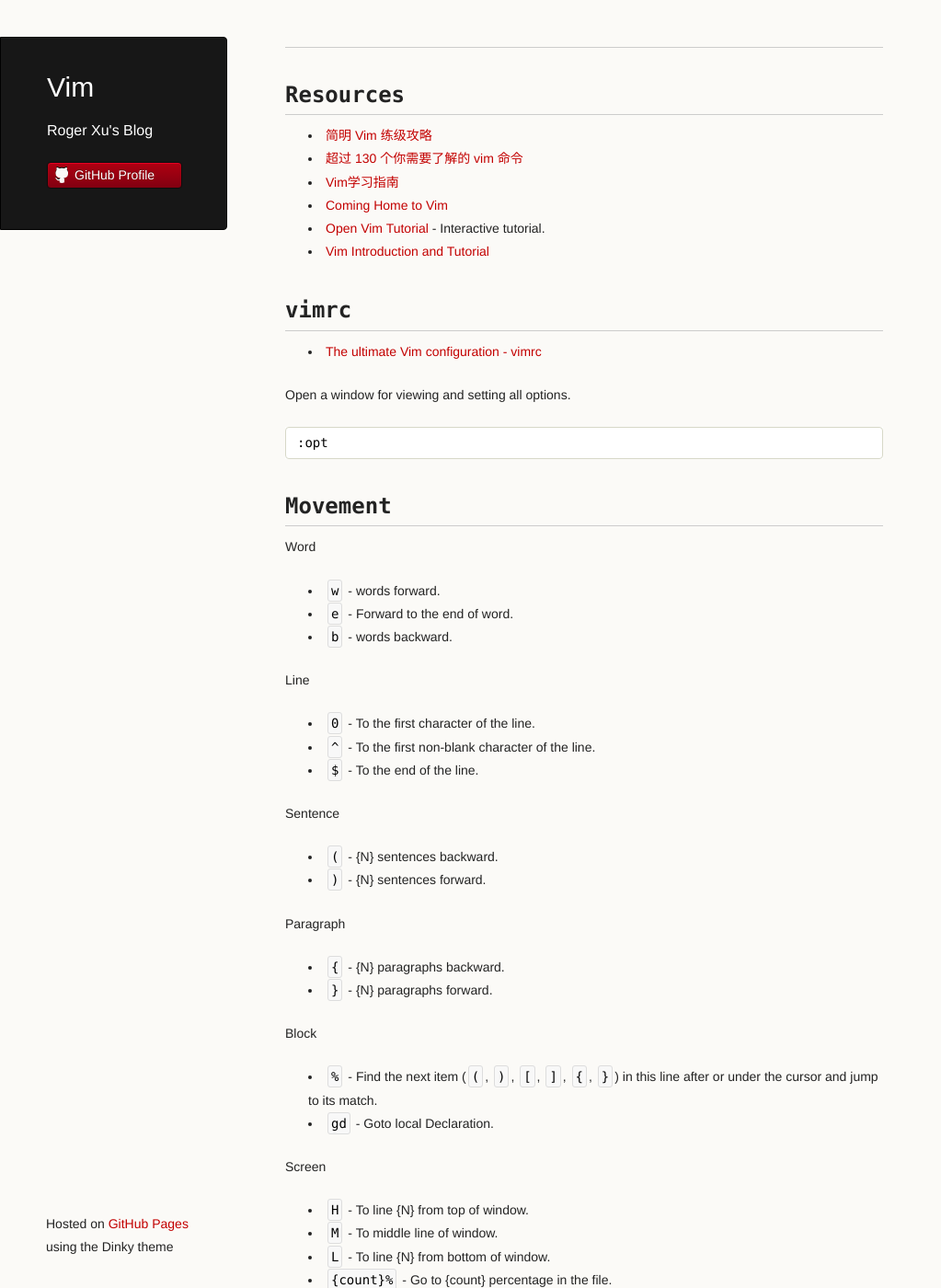
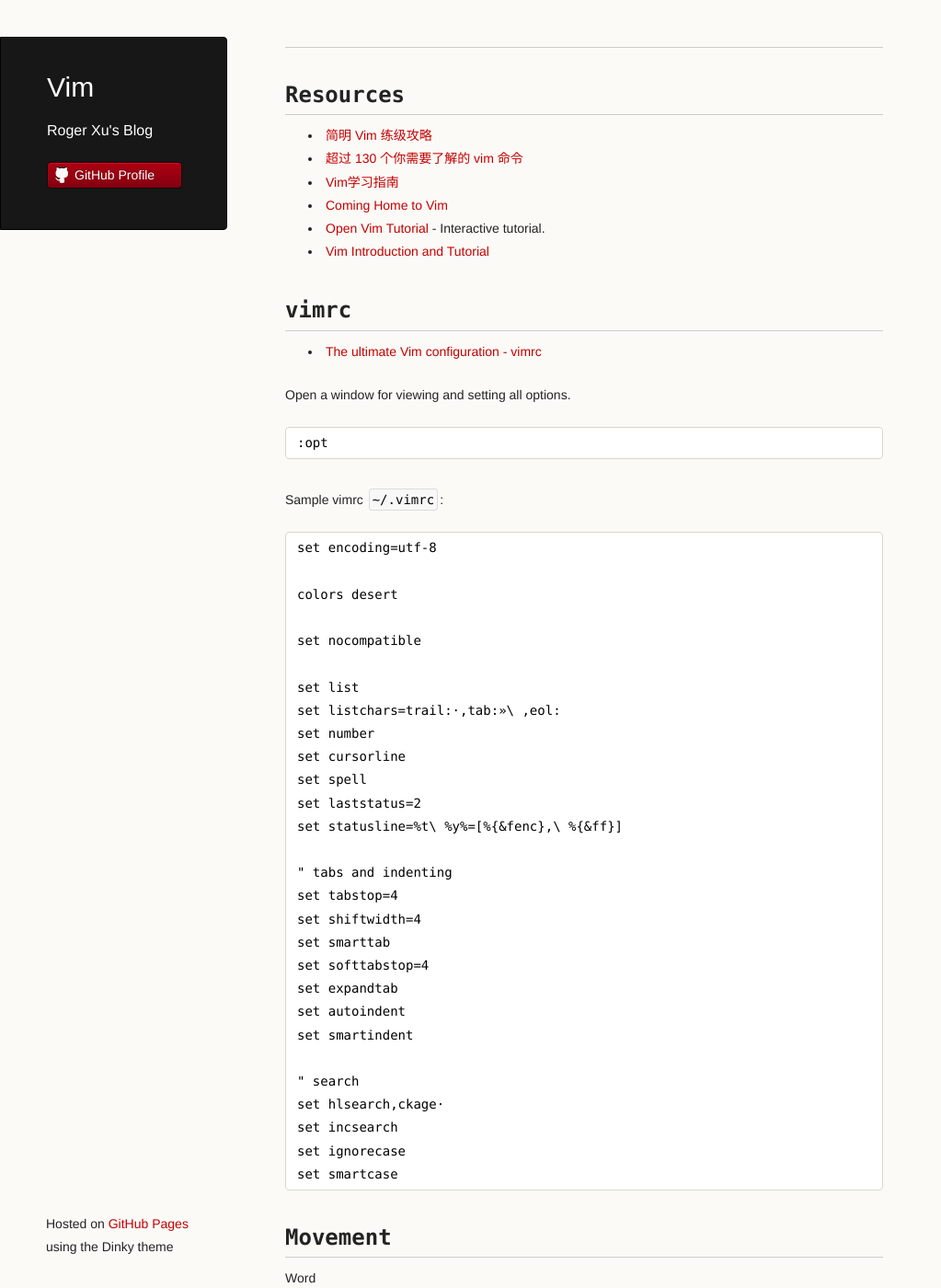
Before and after one commit to rogerxu/rogerxu.github.io, a Jekyll site: the page built from _posts/2012-09-28-vim.md, in a window 1280 px wide and 1400 px high. Shown: the whole window at 92% size, without its empty margins (0-1023 px from the left). Built offline with Jekyll 4.4.1, drawn with Linux system fonts in a browser that asks for light colours; some of the changed text lies outside the part shown.

Commit message:
Add vimrc section to Vim post.

```diff
--- a/_posts/2012-09-28-vim.md
+++ b/_posts/2012-09-28-vim.md
@@ -20,6 +20,37 @@
 Open a window for viewing and setting all options.
 
     :opt
+
+Sample vimrc `~/.vimrc`:
+
+    set encoding=utf-8
+
+    colors desert
+
+    set nocompatible
+
+    set list
+    set listchars=trail:·,tab:»\ ,eol:
+    set number
+    set cursorline
+    set spell
+    set laststatus=2
+    set statusline=%t\ %y%=[%{&fenc},\ %{&ff}]
+
+    " tabs and indenting
+    set tabstop=4
+    set shiftwidth=4
+    set smarttab
+    set softtabstop=4
+    set expandtab
+    set autoindent
+    set smartindent
+
+    " search
+    set hlsearch,ckage·
+    set incsearch
+    set ignorecase
+    set smartcase
 
 ## Movement
 
@@ -318,7 +349,9 @@
 
 ### End of line
 
-    TODO
+Convert from dos/unix to unix
+
+    :set ff=unix
 
 ### Encoding
 
```
